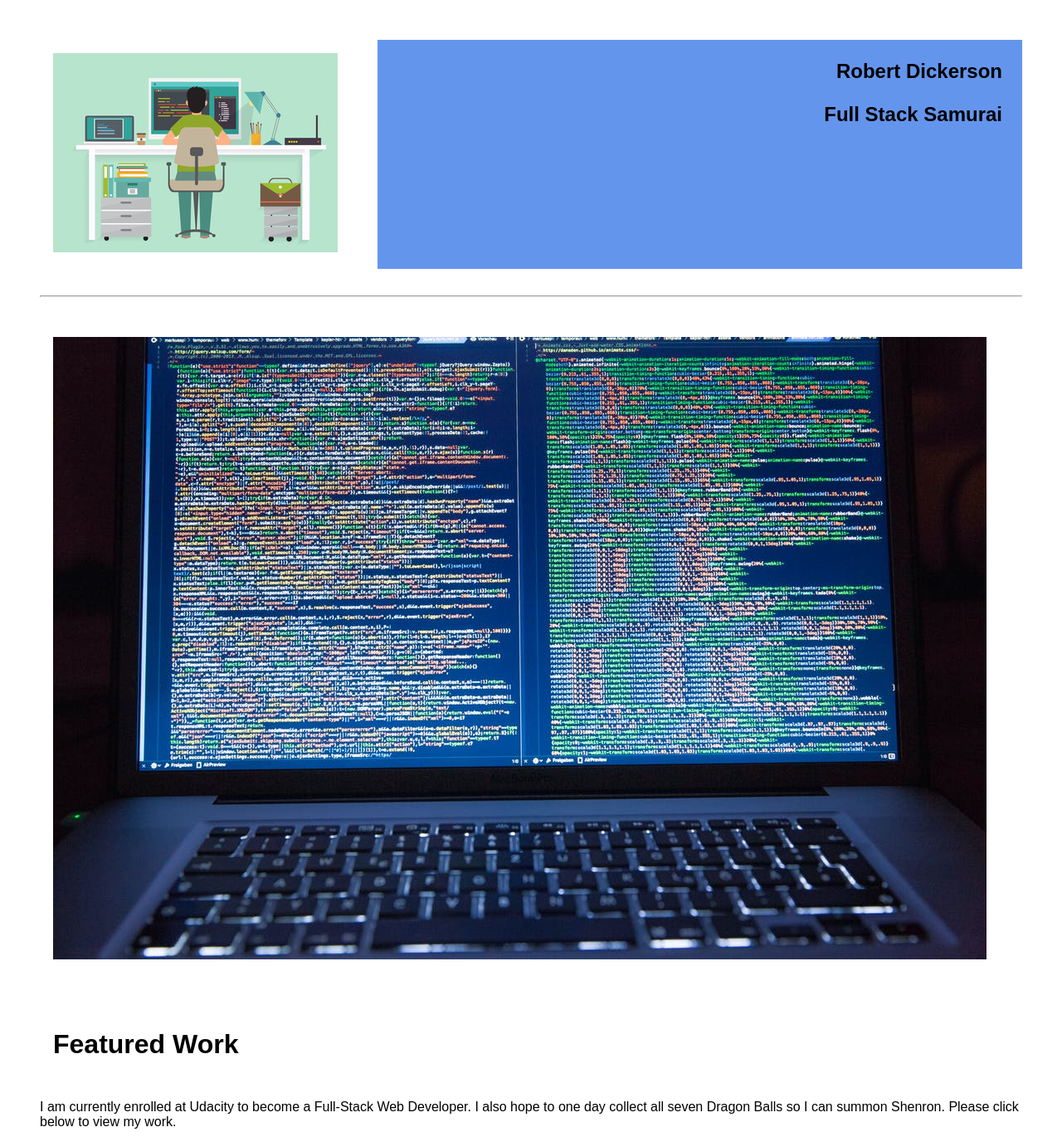
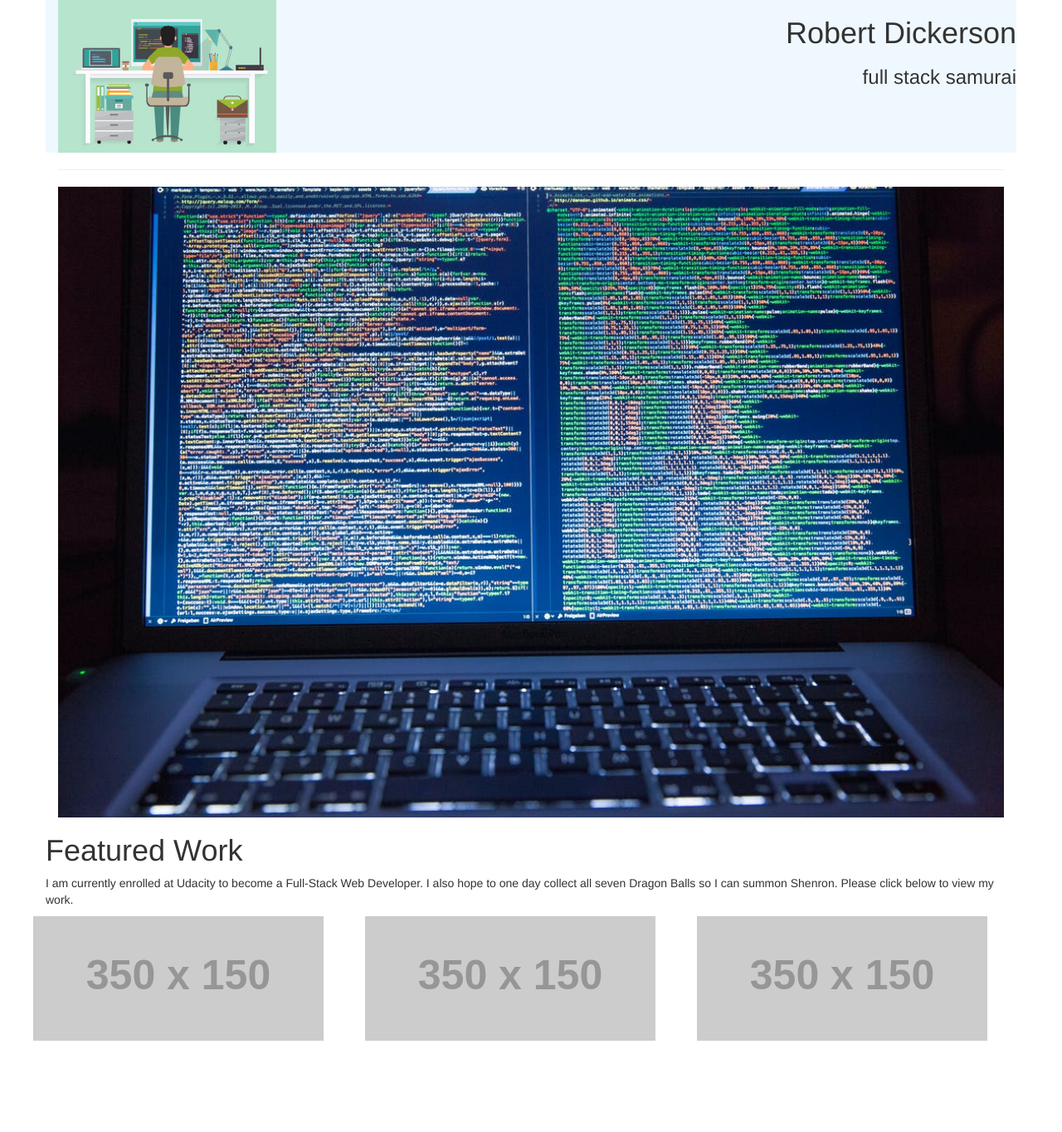
Before and after one commit to aubuchcl/reworkforrob, a plain HTML site: page index.html in a window 1280 px wide. Shown: the top 1364 px of the page at 83% size. After the commit the page ends 1254 px from the top, so only its background shows below. Drawn offline with nearby package versions, Linux system fonts and the light colour scheme; placeholder pictures from the web are drawn by us.

Commit message:
fixed shell

```diff
--- a/index.html
+++ b/index.html
@@ -3,11 +3,20 @@
 <head>
 	<meta charset="utf-8">
 	<meta name="viewport" content="width=device-width, initial-scale=1">
-	<link rel="stylesheet" href="css/stylesheet.css">
+	<!-- <link rel="stylesheet" href="css/stylesheet.css"> -->
+	<link rel="stylesheet" href="https://maxcdn.bootstrapcdn.com/bootstrap/3.3.7/css/bootstrap.min.css" integrity="sha384-BVYiiSIFeK1dGmJRAkycuHAHRg32OmUcww7on3RYdg4Va+PmSTsz/K68vbdEjh4u" crossorigin="anonymous">
 	<title>Full Stack Samurai</title>
 </head>
 <body>
-	<header class="container">
+<div class="container">
+	<div class='row' style="background-color: aliceblue;">
+		<img class='col-md-3'src="images/programmer-at-home.jpg" alt="codingscreen">
+		<header class="col-md-7" style="text-align: right; float: right">
+			<h1 class='row'>Robert Dickerson</h1>
+			<h3 class='row'>full stack samurai</h3>
+		</header>
+	</div>
+<!-- 	<header class="container">
 		<div class="logo">
 			<img class="" src="./images/programmer-at-home.jpg" alt="Coding Desk">
 		</div>
@@ -15,29 +24,45 @@
 		<h1 class="">Robert Dickerson</h1>
 		<h2 class="">Full Stack Samurai</h2>
 	</section>
-	</header>
+	</header> -->
 	<hr>
-	<main class="container">
+	<main class="row">
 		<figure>
-			<img class="" src="./images/main.jpeg" alt="Programming Computer">
+			<img class="col-md-12" src="./images/main.jpeg" alt="Programming Computer">
 			<figcaption>
 				<!-- add your caption here -->
 			</figcaption>
 		</figure>
 		<!-- Shows my skillz -->
-		<h1>Featured Work</h1>
-		<p class="">
-			<!-- some place holder text -->
-			I am currently enrolled at Udacity to become a Full-Stack Web Developer. I also hope to one day collect all seven Dragon Balls so I can summon Shenron. Please click below to view my work.
-		</p>
-		<ul>
-			<li class="one"><a href="movies/fresh_tomatoes.html" target="_blank"><img class="square"  src="./images/movie-reel.jpg" alt="My Favorite Movies"></a></li>
-			<li class="two"><img class="square" src="./images/data-lock.jpg" alt="Content Locked"></li>
-		</ul>
-		<footer class="">
-			<!-- Place holder -->
-			<!-- Super Test for Git -->
-		</footer>
+		<div class='row'>
+			<h1 class="col-md-12">Featured Work</h1>
+			<p class="col-md-12">
+				<!-- some place holder text -->
+				I am currently enrolled at Udacity to become a Full-Stack Web Developer. I also hope to one day collect all seven Dragon Balls so I can summon Shenron. Please click below to view my work.
+			</p>
+		</div>
+
+
+		<div class="row">
+			<figure class="col-md-2 ">
+				<img src="http://via.placeholder.com/350x150" alt="holder" class="row">
+			</figure>
+			<figure class="col-md-2 col-md-offset-2">
+				<img src="http://via.placeholder.com/350x150" alt="holder" class="row">
+			</figure>
+			<figure class="col-md-2 col-md-offset-2">
+				<img src="http://via.placeholder.com/350x150" alt="holder" class="row">
+			</figure>
+		</div>
+
+
+
 	</main>
+</div>
+ <script src="https://ajax.googleapis.com/ajax/libs/jquery/1.12.4/jquery.min.js"></script>
 </body>
 </html>
+		<!-- 	<ul>
+				<li class="one"><a href="movies/fresh_tomatoes.html" target="_blank"><img class="square"  src="./images/movie-reel.jpg" alt="My Favorite Movies"></a></li>
+				<li class="two"><img class="square" src="./images/data-lock.jpg" alt="Content Locked"></li>
+			</ul> -->
```
